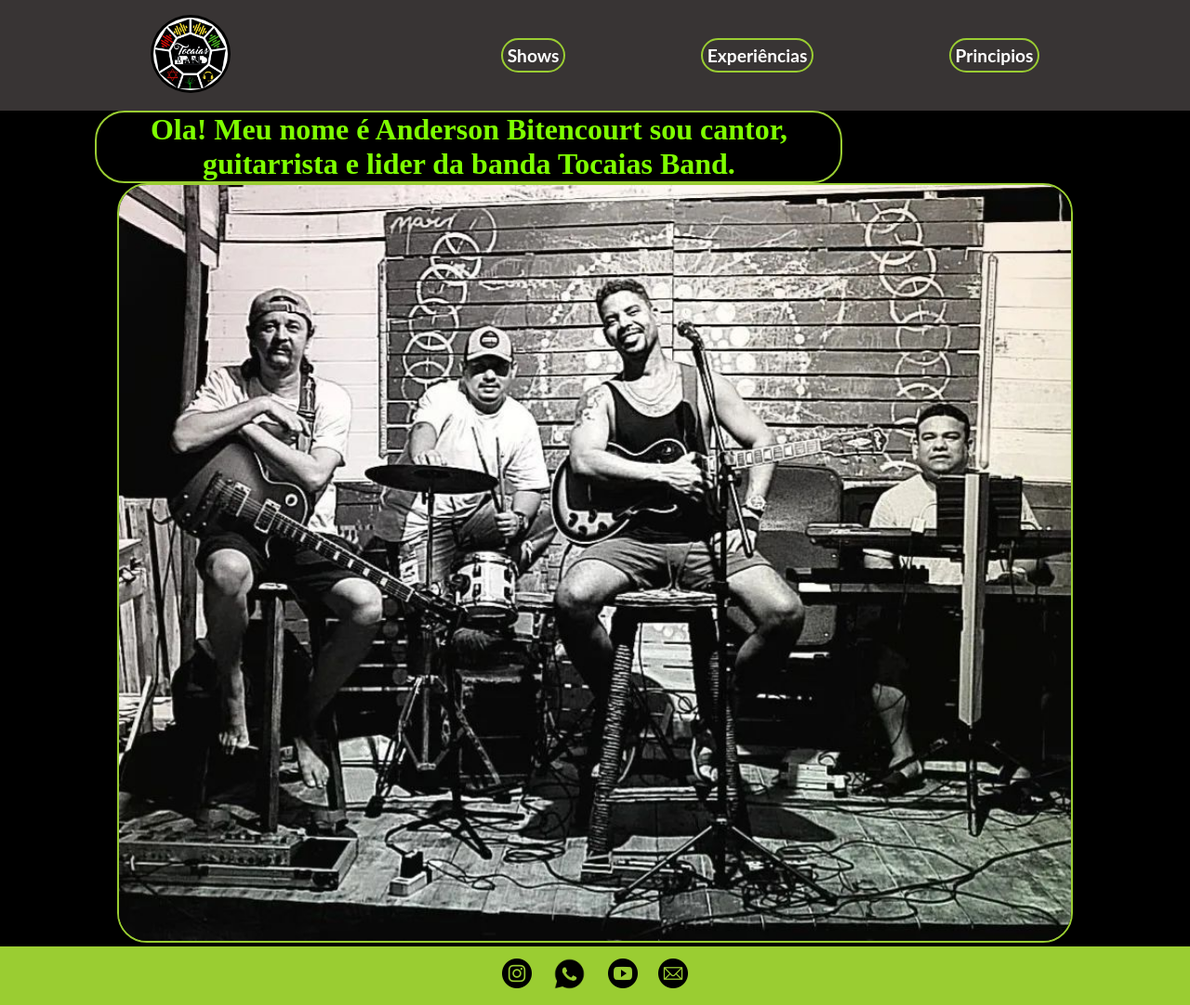
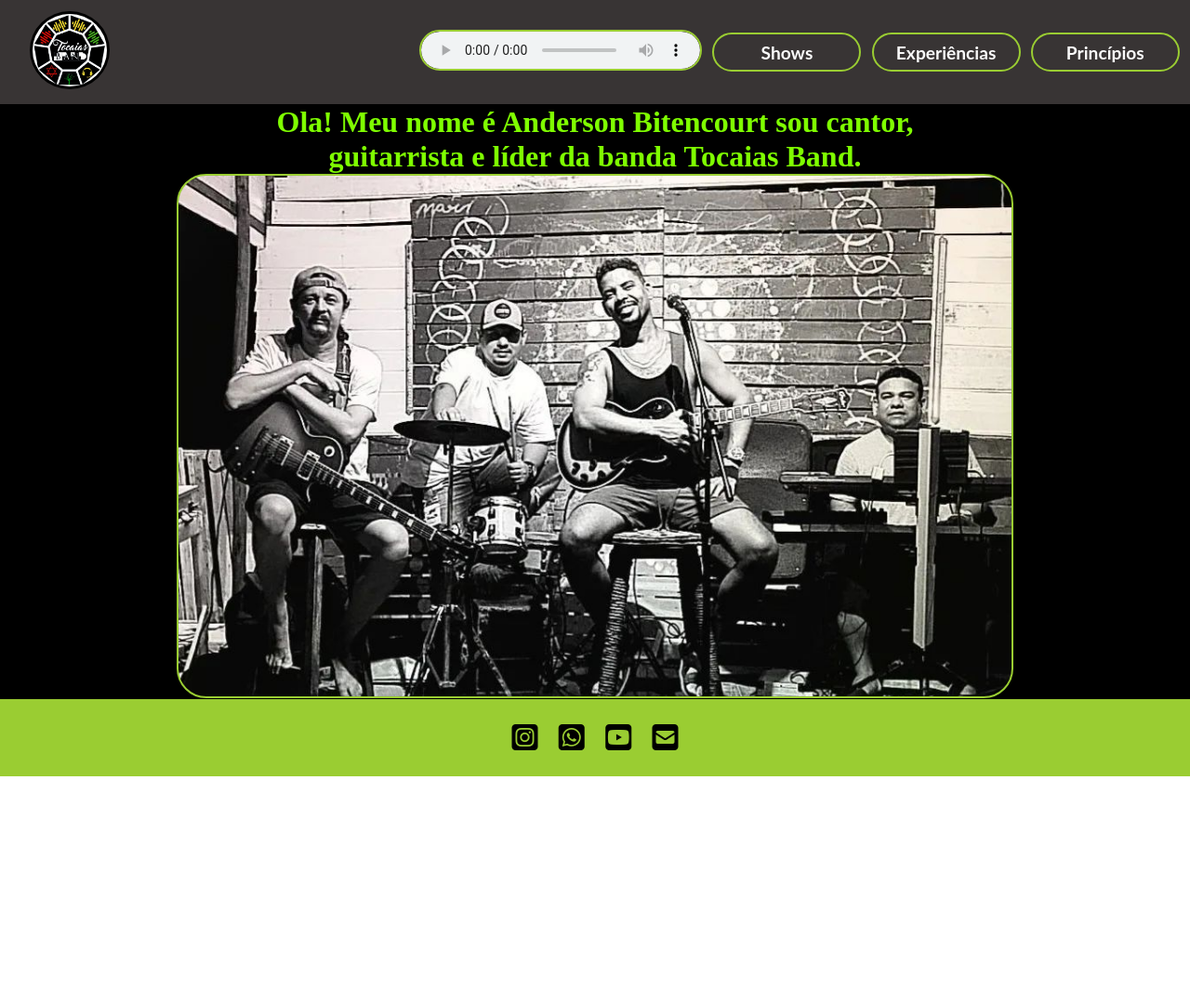
Before and after one commit to Ronald-silva/landing-page-baiano, a plain HTML site: page index.html in a window 1280 px wide. Shown: the whole page at 93% size. After the commit the page ends 835 px from the top, so only its background shows below. Drawn offline with Linux system fonts and the light colour scheme.

Commit message:
refactor: Refatora página principal

```diff
--- a/index.html
+++ b/index.html
@@ -4,39 +4,65 @@
     <meta charset="UTF-8">
     <meta name="viewport" content="width=device-width, initial-scale=1.0">
     <link rel="stylesheet" href="style.css">
-    <link rel="shortcut icon" href="images/WhatsApp Image 2023-09-12 at 00.52.49.jpeg" type="image/x-icon">
+    <link rel="shortcut icon" href="images/logo-white.jpeg" type="image/x-icon">
     <title>Tocaias Band</title>
 </head>
 <body>
-  <div class="container">
   <header>
-        <nav class="icon-header">
     <div id="lion">
-            <img src="images/WhatsApp Image 2023-09-12 at 00.52.49.jpeg">
+      <img src="images/logo-white.jpeg">
     </div>
-          <!-- <audio controls autoplay> -->
-            <source src="audio/House Of Shem   Thinking About Yo.mp3">
+
+    <div class="nav">
+      <div class="audio">
+        <audio controls>
+          <source type="audio/mpeg" src="audio/HouseOfShemThinkingAboutYo.mp3">
         </audio>
-            <a class="nav" href="service.html" target="_blank">Shows</a>
-            <a class="nav" href="experience.html" target="_blank">Experiências</a>
-            <a class="nav" href="principle.html" target="_blank">Principios</a>
-        </nav>
+      </div>
+
+      <button id="shows" title="shows" type="button">Shows</button>
+      <button id="experiencias" title="Experiências" type="button">Experiências</button>
+      <button id="principios" title="Princípios" type="button">Princípios</button>
+    </div>
   </header>
-    <main>
+
+  <main class="main-container">
     <div class="description">
-            <h1>Ola! Meu nome é <a id="AB" href="https://www.instagram.com/andersonbitencourtetocaiasband/" target="_blank">Anderson Bitencourt</a> sou cantor,<br> guitarrista e lider da banda Tocaias Band.</h1>
-            <img id="foto-main" src="images/tocaias-foto.webp" alt="">
+      <h1>Ola! Meu nome é Anderson Bitencourt sou cantor,<br>
+        guitarrista e líder da banda Tocaias Band.
+      </h1>
     </div>
+    <div id="foto-main"></div>
   </main>
-    <footer>
-        <div class="rs">
-            <a href="https://www.instagram.com/andersonbitencourtetocaiasband/" target="_blank"><img class="ima" src="images/instagram.png" alt=""></a>
-            <a href="https://api.whatsapp.com/send?phone=5585988368997" target="_blank"><img class="ima" id="whats" src="images/logo-whatsapp-png.webp" alt=""></a>
 
-            <a href="https://www.youtube.com/@tocaiasband1811" target="_blank"><img class="ima"  src="images/iconeyoutube.webp" alt=""></a>
-            <a  href="mailto:andersonvitencourt81@gmail.com;" target="_blank"><img class="ima" src="images/6244438.png" alt=""></a>
-        </div>
+  <footer class="social-media">
+    <a href="https://www.instagram.com/andersonbitencourtetocaiasband/" target="_blank"><i class="fa-brands fa-square-instagram fa-2xl"></i></a>
+    <a href="https://api.whatsapp.com/send?phone=5585988368997" target="_blank"><i class="fa-brands fa-square-whatsapp fa-2xl"></i></a>
+
+    <a href="https://www.youtube.com/@tocaiasband1811" target="_blank"><i class="fa-brands fa-square-youtube fa-2xl"></i></a>
+    <a  href="mailto:andersonvitencourt81@gmail.com;" target="_blank"><i class="fa-solid fa-square-envelope fa-2xl"></i></a>
   </footer>
-  </div>
+
 </body>
+
+<script src="https://kit.fontawesome.com/2dc5fb0253.js" crossorigin="anonymous"></script>
+
+<script>
+  const shows = document.getElementById("shows");
+  const experiencias = document.getElementById("experiencias");
+  const principios = document.getElementById("principios");
+
+  shows.addEventListener("click", function() {
+      window.location.href = "./service.html";
+  });
+
+  experiencias.addEventListener("click", function() {
+      window.location.href = "./experience.html";
+  });
+
+  principios.addEventListener("click", function() {
+      window.location.href = "./principle.html";
+  });
+</script>
+
 </html>
--- a/style.css
+++ b/style.css
@@ -1,87 +1,106 @@
 *{
     margin: 0;
-    padding: 0;
-}
-body{
-    background-color: black;
-}
-.container{
-    display: flex;
-    flex-direction: column;
-    text-align: center;
 }
 
-.icon-header{
+body {
+    overflow: hidden;
+}
+
+header {
     display: flex;
-    justify-content:space-evenly;
-    padding: 1rem;
+    justify-content: space-between;
+    justify-items: center;
     align-items: center;
-    font-weight: bold;
-    font-family:'Lato';
-    background-color: rgb(56, 52, 52);
+    height: 7rem;
+    width: 100vw;
+    background-color: #383434;
 }
+
 #lion img{
     width: 5rem;
+    margin-left: 2rem;
     border: solid 3px black;
     border-radius: 50%;
 }
+
 .nav{
+    display: flex;
+    align-items: center;
+}
+
+button {
+    height: 2.6rem !important;
+    width: 10rem;
+}
+
+.nav audio, .nav button {
+    height: 2.5rem;
+    font-weight: bold;
+    font-family:'Lato'; /* está faltando vc importar a fonte */
+    align-items: center;
     font-size: 1.2rem;
-    text-decoration: none;
-    color:white;
-    border: solid 2px yellowgreen;
-    border-radius: 50px;
-    padding: 0.3rem;
+    color:#fafafa;
+    background-color: transparent;
+    border: solid 2px #9acd32;
+    border-radius: 2rem;
+    cursor: pointer;
+    margin-right: .7rem;
 }
-audio{
-    border: solid 2px yellowgreen;
-    border-radius: 30px;
-    height:2.2rem;
+
+.nav audio:hover, .nav button:hover {
+    background-color:#a9a9a9;
+    border: solid 2px #d0f489;
+    text-align: center;
+    transition: background-color .3s;
 }
-.nav:hover{
-    color:darkgray;
-    text-decoration:underline;
+
+.main-container {
+    display: flex;
+    flex-direction: column;
+    justify-content: center;
+    align-items: center;
     text-align: center;
+    background-color: #000;
+    width: 100vw;
+    height: 80vh;
 }
+
+.description {
+    border-radius: 2rem;
+    color: #7fff00;
+}
+
 #foto-main{
-    width: 80%;
-    height: auto;
-    border: solid 2px yellowgreen;
+    align-self: center;
+    width: 70vw;
+    height: 70vh;
+    border: solid 2px #9acd32;
     border-radius: 2rem;
+    background: url('/images/tocaias-foto.webp');
+    background-size: cover;
 }
-h1{
-    border: solid 2px yellowgreen;
-    border-radius: 2rem;
-    width: 50rem;
-    margin-left: 6.4rem;
-    color: chartreuse;
-}
-#AB{
-    color: chartreuse;
-    text-decoration: none;
 
-}
-#AB:hover{
-    text-decoration: underline;
-    color:aquamarine;
-}
-.rs{
+footer{
+    background-color:#9acd32;
+    width: 100%;
+    height: 5.2rem;
     display: flex;
     justify-content: center;
     align-items: center;
-    width: 100%;
-    height: auto;
 }
 
-footer{
-    background-color:yellowgreen;
-    width: 100%;
-    height: auto;
+footer a {
+    text-decoration: none;
+    color: #000;
+    margin: .7rem;
+    cursor: pointer;
 }
-.ima{
-    width: 2rem;
-    margin: 0.7rem;
+
+footer a:hover {
+    text-decoration: none;
+    margin: .7rem;
+    cursor: pointer;
+    color:#474444;
+    text-align: center;
+    transition: color .3s;
 }
-#whats{
-    width: 2.3rem;
-}
```
Also changed, not shown: experience.html (+4 -1 lines), principle.html (+4 -1 lines), service.html (+5 -2 lines), images/6244438.png (deleted), images/iconeyoutube.webp (deleted), images/instagram.png (deleted), images/logo-whatsapp-png.webp (deleted), images/logo-white.jpeg (renamed from images/WhatsApp Image 2023-09-12 at 00.52.49.jpeg). Lines whose indentation alone changed are shown as unchanged.
